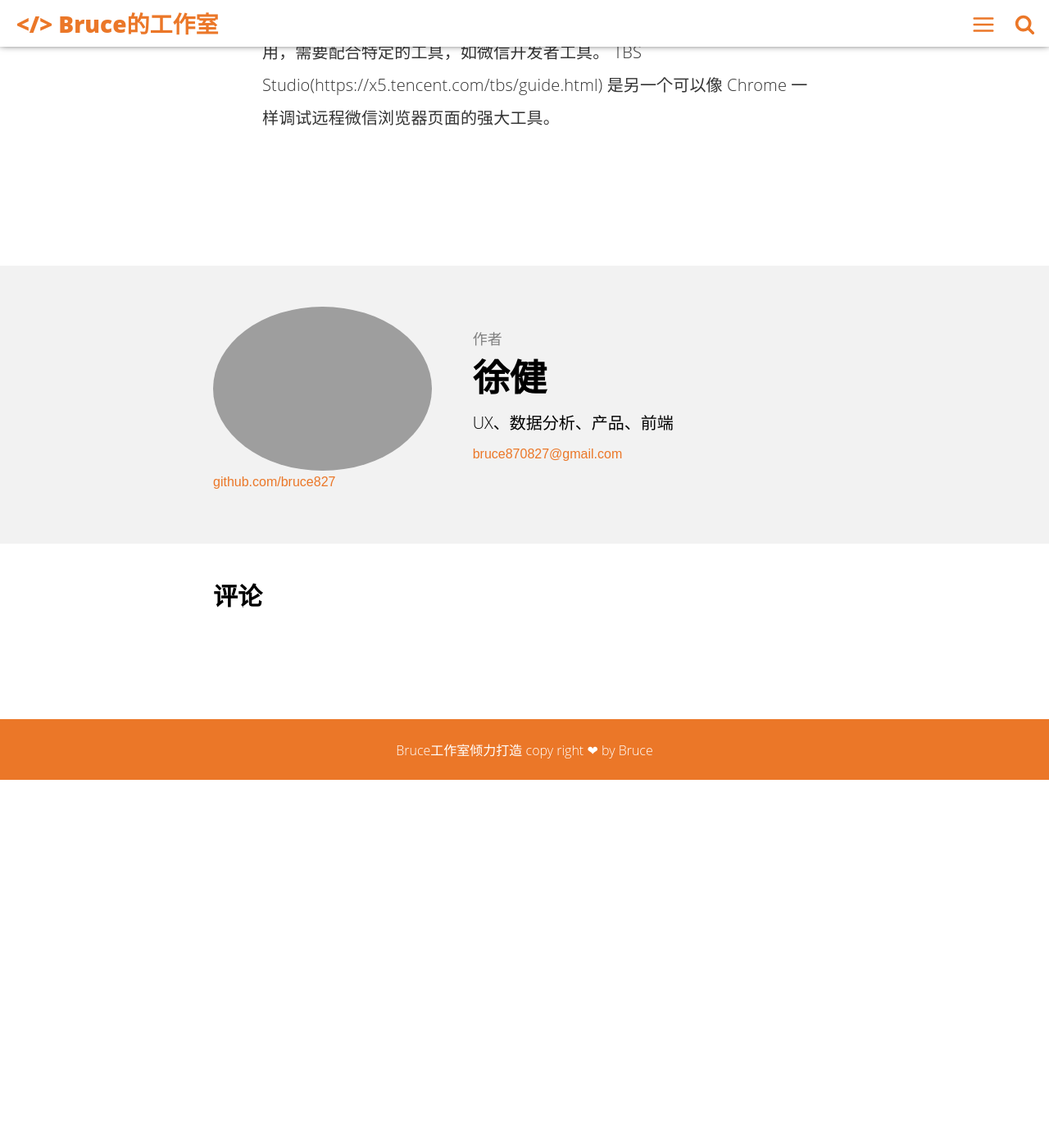
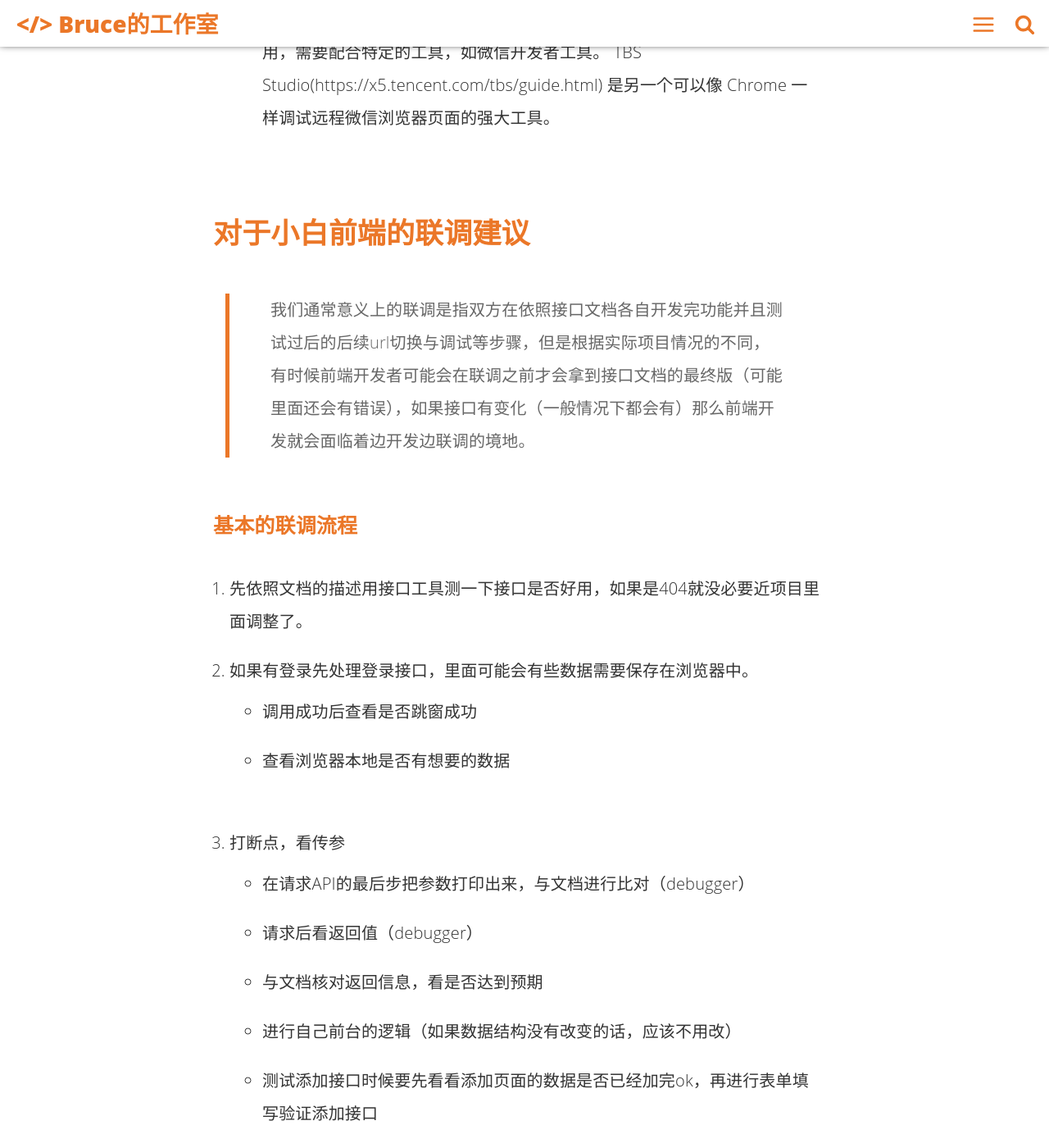
Before and after one commit to bruce827/portfolio, a Jekyll site: the page built from _posts/2018-02-09-fontend-interface.md, in a window 1280 px wide and 1400 px high, scrolled down 13452 px. Shown: the whole window at 82% size. Built offline with Jekyll 4.4.1, drawn with Linux system fonts in a browser that asks for light colours; comment, search, counter and statistics services are not loaded; before the commit the page ends 14403 px from its top, so only the background shows below that; some of the changed text lies outside the part shown.

Commit message:
增加关于“前后端联调”的后续

```diff
--- a/_posts/2018-02-09-fontend-interface.md
+++ b/_posts/2018-02-09-fontend-interface.md
@@ -255,3 +255,34 @@ demo：https://wechatfe.github.io/vconsole/demo.html
 3. TBS Studio
 因为微信浏览器是定制的浏览器，一般的远程调试方式都不可用，需要配合特定的工具，如微信开发者工具。
 TBS Studio(https://x5.tencent.com/tbs/guide.html) 是另一个可以像 Chrome 一样调试远程微信浏览器页面的强大工具。
+
+## 对于小白前端的联调建议
+> 我们通常意义上的联调是指双方在依照接口文档各自开发完功能并且测试过后的后续url切换与调试等步骤，但是根据实际项目情况的不同，有时候前端开发者可能会在联调之前才会拿到接口文档的最终版（可能里面还会有错误），如果接口有变化（一般情况下都会有）那么前端开发就会面临着边开发边联调的境地。
+
+### 基本的联调流程
+1. 先依照文档的描述用接口工具测一下接口是否好用，如果是404就没必要近项目里面调整了。
+2. 如果有登录先处理登录接口，里面可能会有些数据需要保存在浏览器中。
+    * 调用成功后查看是否跳窗成功
+    * 查看浏览器本地是否有想要的数据
+3. 打断点，看传参
+    * 在请求API的最后步把参数打印出来，与文档进行比对（debugger）
+    * 请求后看返回值（debugger）
+    * 与文档核对返回信息，看是否达到预期
+    * 进行自己前台的逻辑（如果数据结构没有改变的话，应该不用改）
+    * 测试添加接口时候要先看看添加页面的数据是否已经加完ok，再进行表单填写验证添加接口
+    * 提交表单的参数一定要细心，一个一个的与文档对一遍
+    * 删除前端为了mock数据时候写的代码，放开刷新操作
+4. 看数据，沟通，做处理
+    * 日期时间处理：除非前台有特殊的展现形式，不然都是文档统一规定好的
+    * 空值：有些字段如果为空到底是传什么数据格式，是null、[]还是空字符串要提前约定好
+    * 图片上传接口：检查返回数据格式，通常情况下返回的只有一份url地址
+    * 码表：在项目初期就要确定下来码表的维护职责，如果后台没有给接口则前台在联调数据的时候要特别注意
+    * 表单校验：要有基本的校验，先校验必填的字段，保证提交的步骤没有问题，在去核对数
+
+### 给新手前端的联调技巧
+* 如果没有特殊原因，尽量不要同时联调多个接口，尤其是同一模块的接口
+* 如果接口文档的传参变了，在最大情况下保留页面相关的原有代码不变，仅在请求的前一步做映射
+* 任何的接口联调都是基于文档，文档由业务逻辑方（后台）进行维护
+* 对于有表单的页面，在联调时候可以适当延长计划时间
+* 需要调用用户信息的接口在联调时候最好选择隐私模式或者每次记得清空缓存
+* 每个模块、每个系统联调完成后要有回归测试
```
